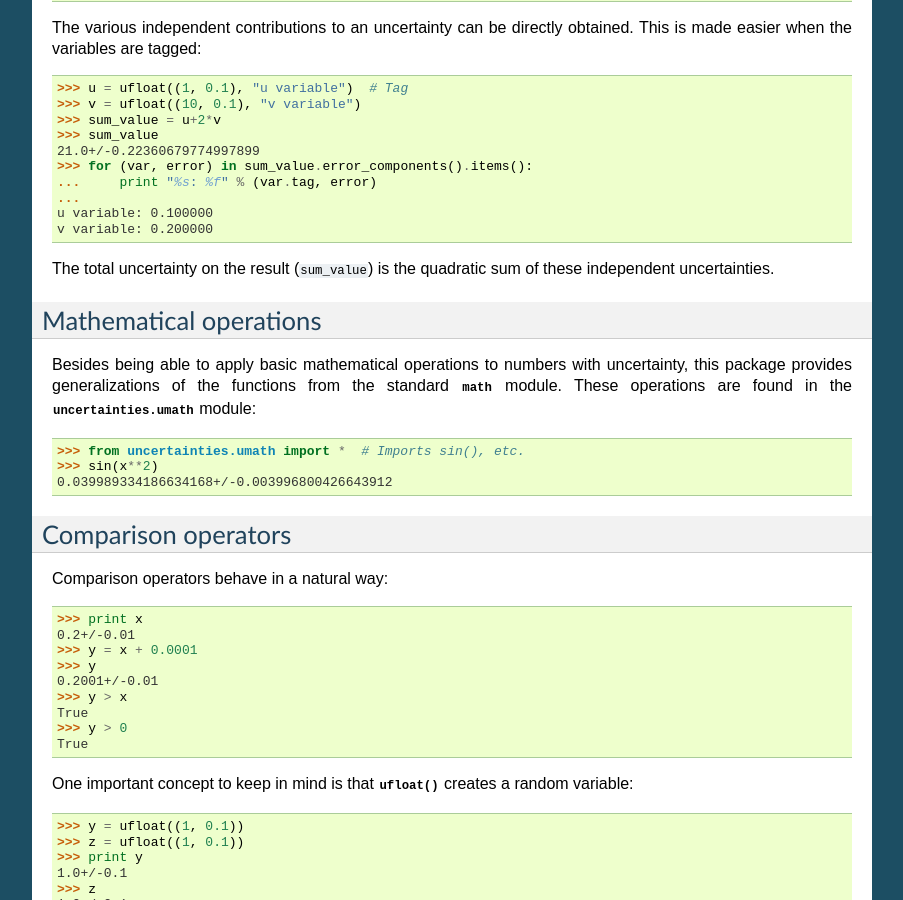
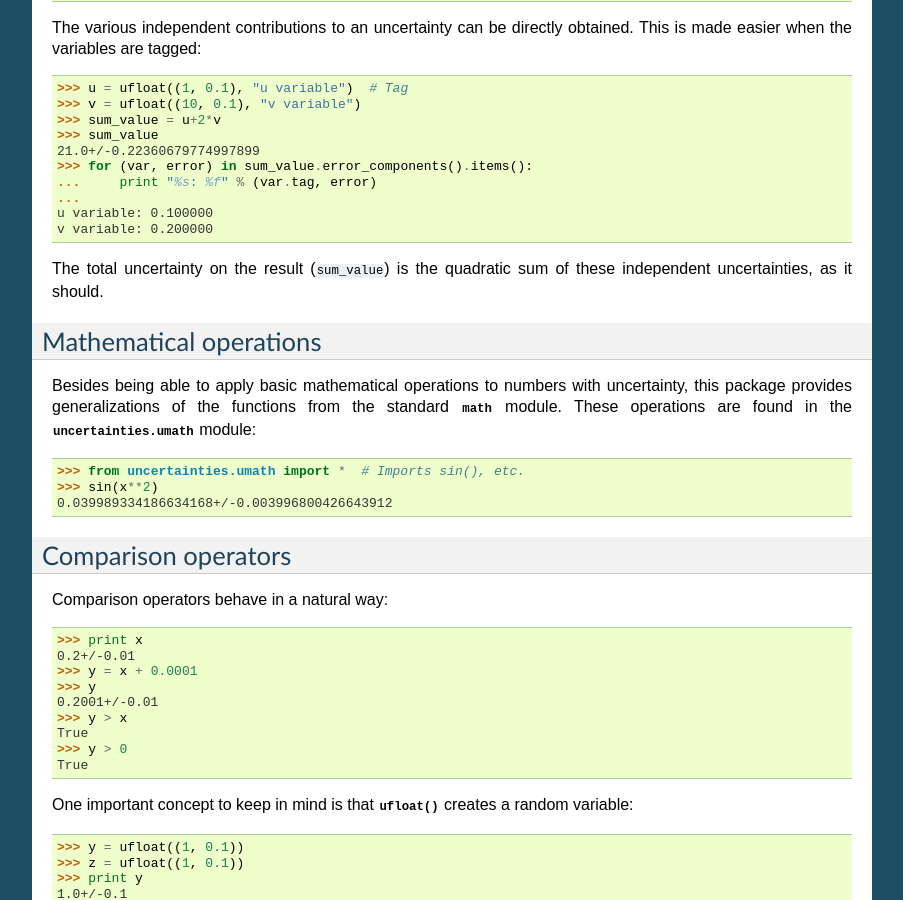
Before and after one commit to lmfit/uncertainties, a Sphinx documentation site: the page built from doc/user_guide.rst, in a window 1280 px wide and 900 px high, scrolled down 1583 px. Shown: the whole window, without its empty margins (198-1101 px from the left). Built offline with Sphinx 7.4.7, drawn with Linux system fonts in a browser that asks for light colours; the version number is read from the project's files by our own code.

Commit message:
Reason given for remark.

```diff
--- a/doc/user_guide.rst
+++ b/doc/user_guide.rst
@@ -100,7 +100,7 @@
   v variable: 0.200000
 
 The total uncertainty on the result (``sum_value``) is the quadratic
-sum of these independent uncertainties.
+sum of these independent uncertainties, as it should.
 
 .. index:: mathematical operation; on a scalar, umath
 
```
